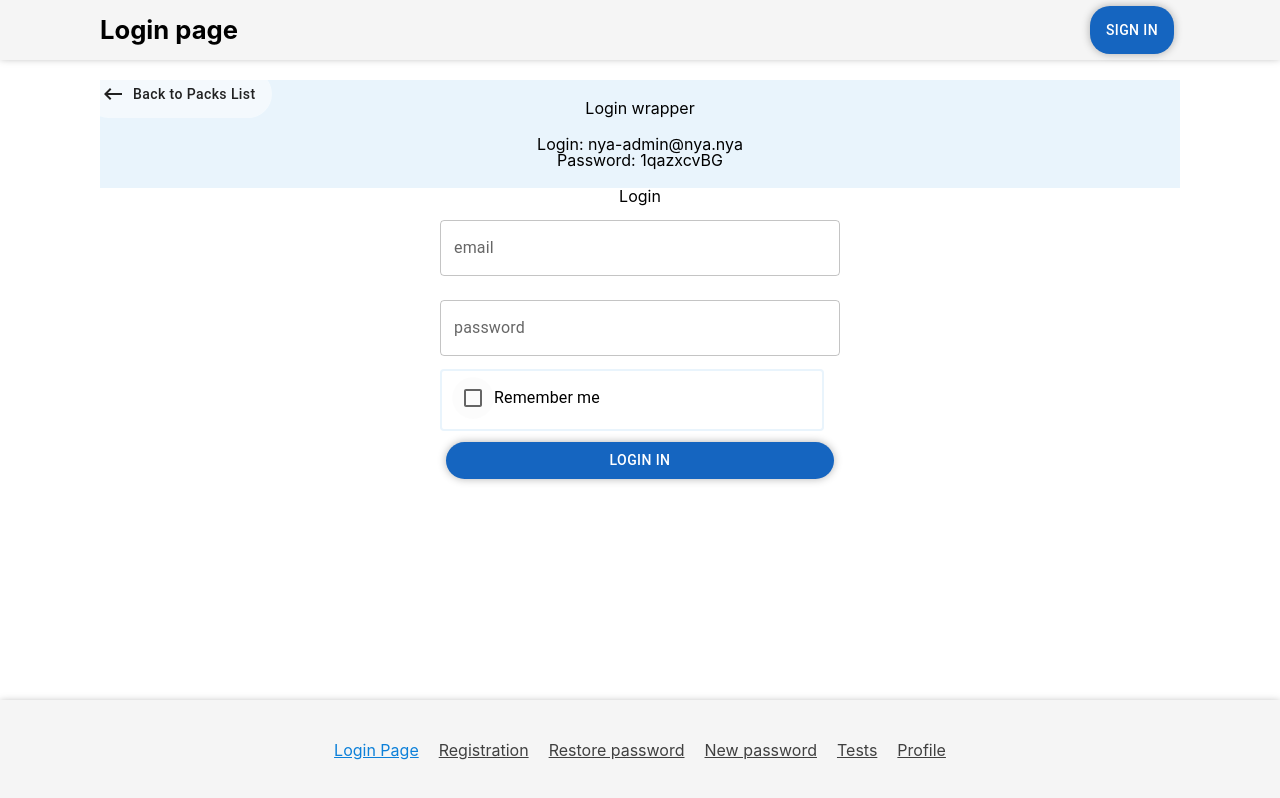
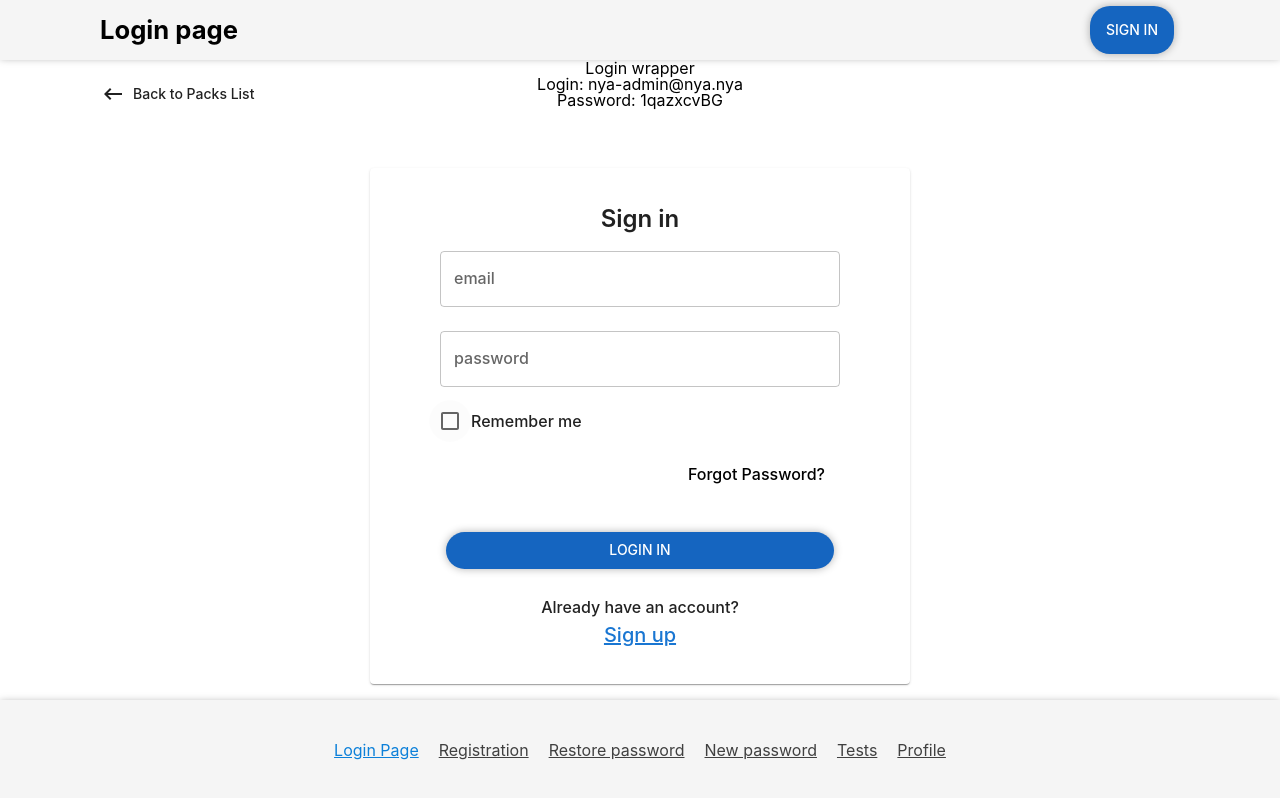
Before and after one commit to dspopravko/friday-project, a React (Create React App) app: page /#/login in a window 1280 px wide. Built offline with nearby package versions, Linux system fonts and the light colour scheme; no server answers.

Commit message:
styling: auth forms

```diff
--- a/src/assets/css/global.css
+++ b/src/assets/css/global.css
@@ -65,3 +65,11 @@
 a.active {
   color: red;
 }
+.loginCanvas {
+  min-width: 413px;
+  min-height: 372px;
+  border-radius: 2px;
+  margin: 60px auto 0  auto;
+  width: 50%;
+  padding: 35px 0 33px 0;
+}
--- a/src/assets/mui-theme.ts
+++ b/src/assets/mui-theme.ts
@@ -2,6 +2,13 @@ import { createTheme } from '@mui/material'
 import { blue, red, yellow } from '@mui/material/colors'
 
 export const theme = createTheme({
+  typography: {
+    fontFamily: ['-apple-system', 'Montserrat'].join(','),
+    fontWeightRegular: '500',
+    h5: {
+      fontWeight: '600',
+    },
+  },
   palette: {
     primary: {
       light: blue[700],
--- a/src/features/auth/components/login/Login.tsx
+++ b/src/features/auth/components/login/Login.tsx
@@ -3,6 +3,10 @@ import { HeaderTitleContext } from '../../../../context/context'
 import { LoginForm } from './form/LoginForm'
 import { useAppDispatch } from '../../../../state/store'
 import { authMe } from '../../authThunks'
+import { Card, Typography } from '@mui/material'
+import { NavLink } from 'react-router-dom'
+import { PATH } from '../../../../data/paths'
+import { theme } from '../../../../assets/mui-theme'
 
 export const Login = () => {
   const { setTitle } = useContext(HeaderTitleContext)
@@ -13,9 +17,36 @@ export const Login = () => {
   }, [])
 
   return (
-    <div>
-      Login
+    <Card className={'loginCanvas'}>
+      <Typography variant={'h5'}>Sign in</Typography>
       <LoginForm />
-    </div>
+      <div
+        style={{
+          marginTop: '20px',
+        }}
+      >
+        <Typography textAlign={'center'}>Already have an account?</Typography>
+        <NavLink
+          replace
+          to={PATH.LOGIN.REGISTRATION}
+          style={{
+            textDecoration: 'underline',
+            color: theme.palette.primary.light,
+          }}
+        >
+          <Typography
+            variant={'h6'}
+            textAlign={'center'}
+            sx={{
+              '&:hover': {
+                fontWeight: '600',
+              },
+            }}
+          >
+            Sign up
+          </Typography>
+        </NavLink>
+      </div>
+    </Card>
   )
 }
--- a/src/features/auth/components/login/form/LoginForm.module.css
+++ b/src/features/auth/components/login/form/LoginForm.module.css
@@ -7,7 +7,6 @@
   max-width: 400px;
 }
 .form > * {
-  border: 2px solid var(--shade-b-18);
   border-radius: 4px;
   padding: 10px;
   margin: 5px;
--- a/src/features/auth/components/login/form/LoginForm.tsx
+++ b/src/features/auth/components/login/form/LoginForm.tsx
@@ -2,10 +2,18 @@ import React from 'react'
 import { useForm, SubmitHandler } from 'react-hook-form'
 import { useAppDispatch, useAppSelector } from '../../../../../state/store'
 import s from './LoginForm.module.css'
-import { Button, Checkbox, FormControlLabel, TextField } from '@mui/material'
+import {
+  Button,
+  Checkbox,
+  FormControlLabel,
+  TextField,
+  Typography,
+} from '@mui/material'
 import { yupResolver } from '@hookform/resolvers/yup'
 import * as yup from 'yup'
 import { login } from '../../../authThunks'
+import { NavLink } from 'react-router-dom'
+import { PATH } from '../../../../../data/paths'
 
 const schema = yup.object().shape({
   email: yup.string().email().required(),
@@ -33,7 +41,6 @@ export const LoginForm = () => {
   const onSubmit: SubmitHandler<LoginData> = (data) => dispatch(login(data))
 
   return (
-    <div style={{ margin: '0 auto', width: '50%' }}>
     <form className={s.form} onSubmit={handleSubmit(onSubmit)}>
       <TextField
         label="email"
@@ -56,19 +63,37 @@ export const LoginForm = () => {
       <FormControlLabel
         label={'Remember me'}
         sx={{
-            marginLeft: 0,
-            paddingTop: '6px',
-            paddingBottom: '10px',
+          padding: 0,
         }}
         control={
-            <Checkbox {...register('rememberMe', { required: false })} />
+          <Checkbox
+            sx={{ margin: 0 }}
+            {...register('rememberMe', { required: false })}
+          />
         }
       />
-
+      <div style={{ marginBottom: '30px' }}>
+        <NavLink
+          replace
+          to={PATH.LOGIN.RESTORE}
+          style={{ textDecoration: 'none', color: '#000' }}
+        >
+          <Typography
+            textAlign={'right'}
+            sx={{
+              '&:hover': {
+                cursor: 'pointer',
+                textDecoration: 'underline',
+              },
+            }}
+          >
+            Forgot Password?
+          </Typography>
+        </NavLink>
+      </div>
       <Button variant={'contained'} disabled={isFetching} type="submit">
         Login in
       </Button>
     </form>
-    </div>
   )
 }
--- a/src/features/auth/components/passwordNew/PasswordNew.tsx
+++ b/src/features/auth/components/passwordNew/PasswordNew.tsx
@@ -1,7 +1,7 @@
 import React, { useContext, useEffect } from 'react'
 import { HeaderTitleContext } from '../../../../context/context'
 import { useParams } from 'react-router-dom'
-import { Button, TextField, Typography } from '@mui/material'
+import { Button, Card, TextField, Typography } from '@mui/material'
 import { useAppDispatch, useAppSelector } from '../../../../state/store'
 import { setNewPassword } from '../../authThunks'
 import s from '../login/form/LoginForm.module.css'
@@ -44,8 +44,9 @@ export const PasswordNew = () => {
     )
 
   return (
-    <div>
-      <Typography> New Password</Typography>
+    <div className="pageContainer">
+      <Card className={'loginCanvas'}>
+        <Typography variant={'h5'}> Create new password</Typography>
         Token is: {token}
         <form className={s.form} onSubmit={handleSubmit(onSubmit)}>
           <TextField
@@ -57,10 +58,21 @@ export const PasswordNew = () => {
             error={!!errors.password?.message}
             {...register('password', { required: true })}
           />
+          <Typography
+            sx={{
+              opacity: 0.5,
+              textAlign: 'left',
+            }}
+            component={'p'}
+          >
+            Create new password and we will send you further instructions to
+            email
+          </Typography>
           <Button variant={'contained'} disabled={isFetching} type="submit">
-          Submit
+            Create new password
           </Button>
         </form>
+      </Card>
     </div>
   )
 }
--- a/src/features/auth/components/passwordRestore/PasswordRestore.tsx
+++ b/src/features/auth/components/passwordRestore/PasswordRestore.tsx
@@ -1,13 +1,16 @@
 import React, { useContext, useEffect } from 'react'
 import { HeaderTitleContext } from '../../../../context/context'
 import s from '../login/form/LoginForm.module.css'
-import { Button, TextField } from '@mui/material'
+import { Button, Card, TextField, Typography } from '@mui/material'
 import { SubmitHandler, useForm } from 'react-hook-form'
 import { yupResolver } from '@hookform/resolvers/yup'
 import { restorePassword } from '../../authThunks'
 import { useAppDispatch, useAppSelector } from '../../../../state/store'
 import * as yup from 'yup'
 import { restoreEmail } from './restoreEmail'
+import { NavLink } from 'react-router-dom'
+import { PATH } from '../../../../data/paths'
+import { theme } from '../../../../assets/mui-theme'
 
 const schema = yup.object().shape({
   email: yup.string().email().required(),
@@ -47,7 +50,8 @@ export const PasswordRestore = () => {
   }
 
   return (
-    <div style={{ margin: '0 auto', width: '50%' }}>
+    <Card className={'loginCanvas'}>
+      <Typography variant={'h5'}>Forgot your password?</Typography>
       <form className={s.form} onSubmit={handleSubmit(onSubmit)}>
         <TextField
           label="email"
@@ -57,10 +61,43 @@ export const PasswordRestore = () => {
           error={!!errors.email?.message}
           {...register('email', { required: true })}
         />
+        <Typography
+          sx={{
+            opacity: 0.5,
+            textAlign: 'left',
+          }}
+          component={'p'}
+        >
+          Enter your email address and we will send you further instructions{' '}
+        </Typography>
         <Button variant={'contained'} disabled={isFetching} type="submit">
-          Submit
+          Send instructions
         </Button>
       </form>
-    </div>
+      <Typography textAlign={'center'}>
+        Did you remember your password?
+      </Typography>
+      <NavLink
+        replace
+        to={'/' + PATH.LOGIN.MAIN}
+        style={{
+          textDecoration: 'underline',
+          color: theme.palette.primary.light,
+          marginBottom: '20px',
+        }}
+      >
+        <Typography
+          variant={'h6'}
+          textAlign={'center'}
+          sx={{
+            '&:hover': {
+              fontWeight: '600',
+            },
+          }}
+        >
+          Try logging in
+        </Typography>
+      </NavLink>
+    </Card>
   )
 }
--- a/src/features/auth/services/auth-api.ts
+++ b/src/features/auth/services/auth-api.ts
@@ -57,7 +57,9 @@ export const authApi = {
       { email: string; from: string; message: string },
       AxiosResponse<{
         info: string
-        error: string
+        success: boolean
+        answer: boolean
+        html: boolean
       }>
     >('auth/forgot', data)
   },
--- a/src/pages/authentication/LoginWrapper.module.css
+++ b/src/pages/authentication/LoginWrapper.module.css
@@ -1,10 +1,5 @@
 .loginWrapper {
-  display: flex;
-  flex-direction: column;
-  gap: 20px;
-  margin-top: 20px;
-  padding: 20px 0;
-  background: var(--shade-b-18);
+
 }
 .heading {
 }
--- a/src/pages/profile/Profile.tsx
+++ b/src/pages/profile/Profile.tsx
@@ -3,7 +3,7 @@ import { HeaderTitleContext } from '../../context/context'
 import { setPageTitle } from '../../services/pageTitle'
 import { useAppDispatch, useAppSelector } from '../../state/store'
 import { Box, Card, Grid, Typography } from '@mui/material'
-import styles from './profile.module.css'
+import s from './profile.module.css'
 import XButton from '../../common/components/button/XButton'
 import { EditNameUser } from '../../common/components/editNameUser/EditNameUser'
 import { logout } from '../../features/auth/authThunks'
@@ -39,20 +39,29 @@ export const Profile = () => {
 
   return (
     <Grid container justifyContent={'center'} alignItems={'center'}>
-      <Card className={styles.pageContainer}>
-        <Typography className={styles.title} variant={'h5'}>
+      <Card className={s.profileContainer}>
+        <Typography className={s.title} variant={'h5'}>
           Personal Information
         </Typography>
         <ProfilePhoto />{' '}
         {/*здесь лежит блок с аватаркой и кнопкой которая вызывает форму обновления профиля*/}
-        <Box className={styles.name}>
+        <Box className={s.name}>
           <EditNameUser value={auth.user.name} onChange={onOpenChange} />
         </Box>
-        <Typography className={styles.email} component={'p'}>
+        <Typography className={s.email} component={'p'}>
           {auth.user.email}
         </Typography>
-        <XButton onClick={logoutHandler}>Log out</XButton>
-        <Typography component={'p'}>{cards}</Typography>
+        <div style={{ margin: '20px' }}>
+          <XButton onClick={logoutHandler}>Log out</XButton>
+        </div>
+        <Typography
+          sx={{
+            marginTop: '24px',
+          }}
+          component={'p'}
+        >
+          {cards}
+        </Typography>
       </Card>
     </Grid>
   )
--- a/src/pages/profile/profile.module.css
+++ b/src/pages/profile/profile.module.css
@@ -1,8 +1,8 @@
-.pageContainer {
-    box-sizing: border-box;
+.profileContainer {
     width: 413px;
     height: 400px;
     margin: 60px 0 0 0;
+    padding: 35px;
 }
 
 .title {
@@ -18,13 +18,13 @@
 }
 
 .btn {
-    width: 127px;
-    height: 36px;
-    margin: 30px 0 35px 0;
-    border-radius: 30px;
-    box-shadow: 0px 2px 10px rgba(109, 109, 109, 0.25), inset 0px 1px 0px rgba(255, 255, 255, 0.3);
-    outline: none;
-    border: none;
+    /*width: 127px;*/
+    /*height: 36px;*/
+    /*margin: 30px 0 35px 0;*/
+    /*border-radius: 30px;*/
+    /*box-shadow: 0 2px 10px rgba(109, 109, 109, 0.25), inset 0 1px 0 rgba(255, 255, 255, 0.3);*/
+    /*outline: none;*/
+    /*border: none;*/
 }
 
 .btn:hover {
```
Lines whose indentation alone changed are shown as unchanged.
